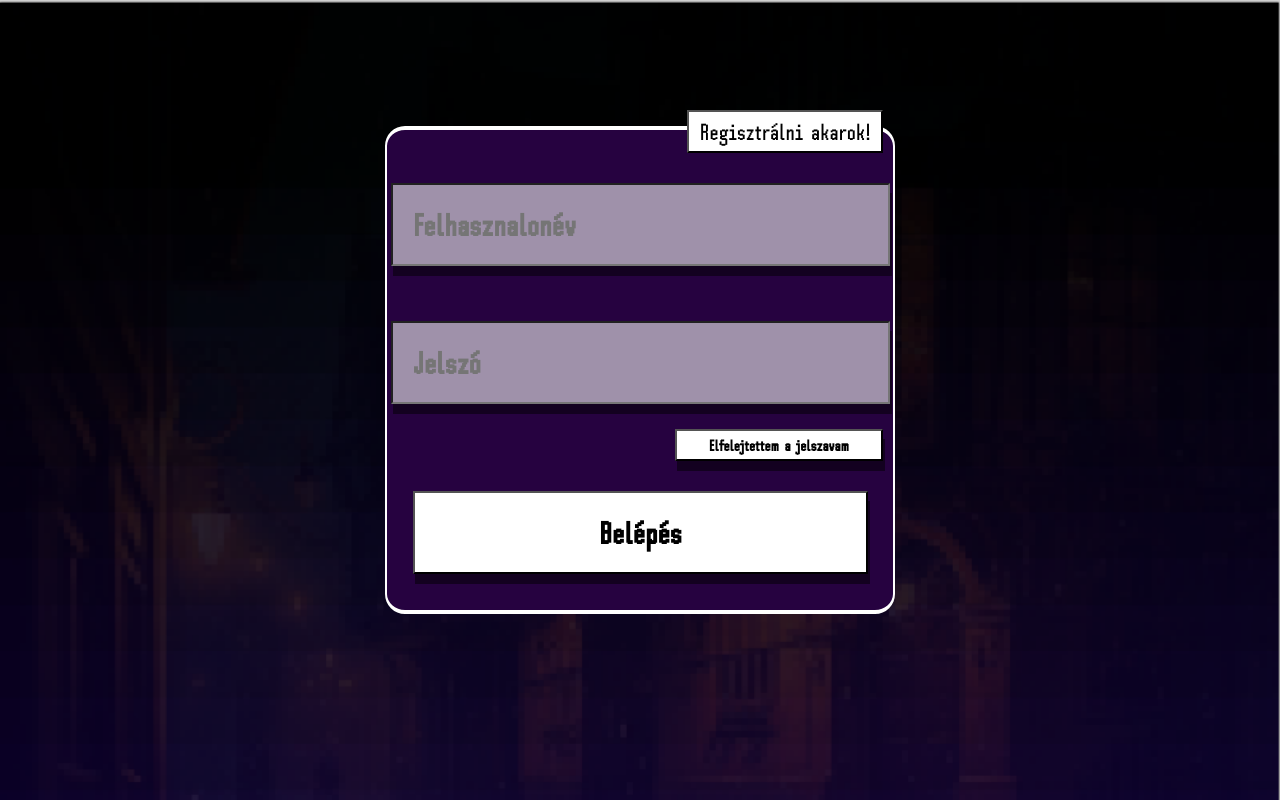
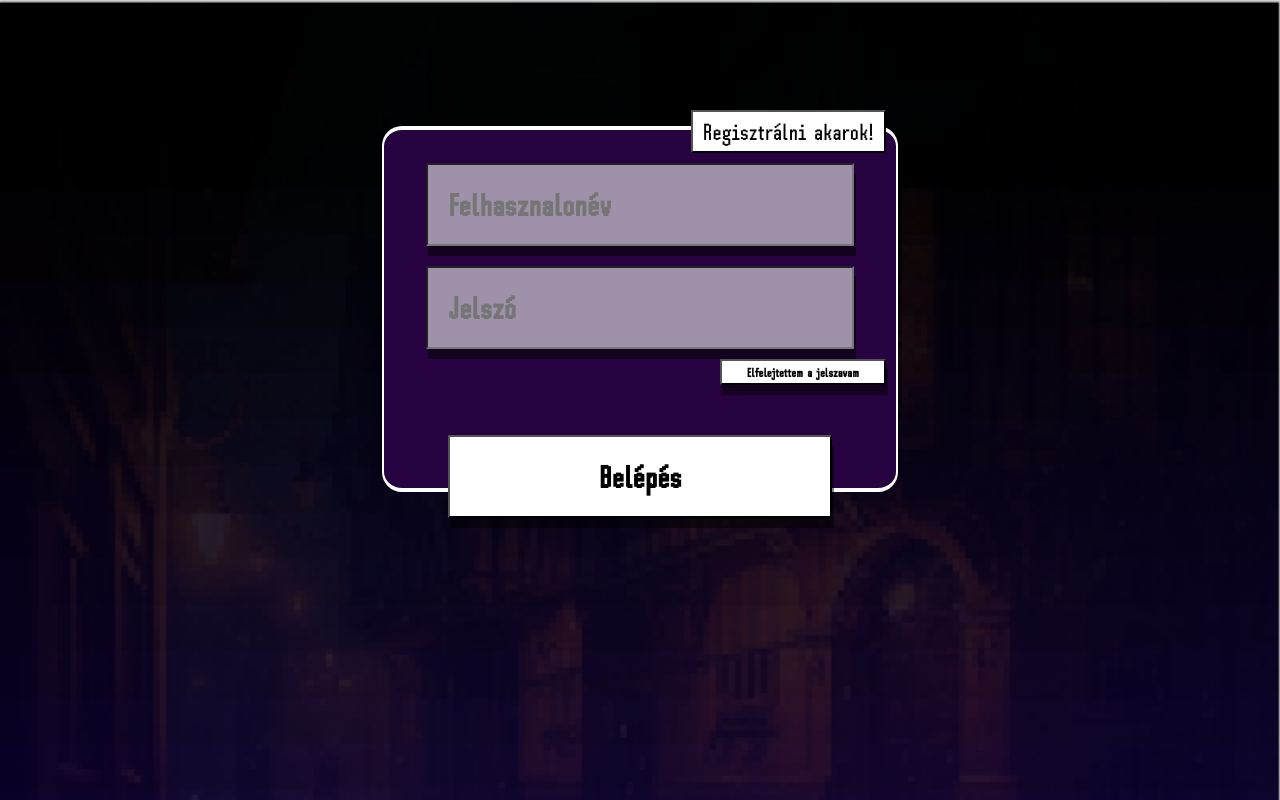
Before and after one commit to Vajaspiritos/Auction_House, a PHP site: page /Oldalak/belepes.php in a window 1280 px wide. Run offline with PHP 8.4, Linux system fonts and the light colour scheme.

Commit message:
belesep css fixálva

```diff
--- a/Resources/CSS/belepes.css
+++ b/Resources/CSS/belepes.css
@@ -1,7 +1,6 @@
 .login
 {
-	width:40%;
-	height: 60vh;
+	width:40vw;
 	margin: auto;
 	margin-top: 10%;
 	background-color: rgb(38, 2, 64);
@@ -11,7 +10,6 @@
 	border-radius: 20px;
 	text-align: center;
 	display: block;
-	transition: 1s;
 	opacity: 1;
 
 }
@@ -37,9 +35,9 @@
 .register input
 {
 margin-bottom: 15px;
-width: 90%;
+width: 40vw;
+max-width: 90%;
 margin-top: 15px;
-
 font-size: 2em;
 	font-weight: bold;
 	box-shadow: 2px 10px rgb(0,0,0,0.5);
@@ -56,16 +54,15 @@ font-size: 2em;
 	margin-top: -200px;
 }
 
-.login input
+.login input, #loginBtn
 {
-	margin-top: 30px;
-	margin-bottom: 25px;
-	width: 90%;
+	margin-top: 10px;
+	margin-bottom: 10px;
+	width: 75%;
 	font-size: 2em;
 	font-weight: bold;
 	box-shadow: 2px 10px rgb(0,0,0,0.5);
 	padding: 20px 20px;
-	margin-left: 0.1%;
 	background-color: rgb(240,240,240,0.6);
 }
 
@@ -84,7 +81,7 @@ font-size: 2em;
 float: right;
 width: 13em;
 height: 2em;
-font-size: 1em;
+font-size: 0.8em;
 text-align: center;
 margin-right: 10px;
 margin-bottom: 0px;
@@ -99,13 +96,14 @@ transition: 0.3s;
 #loginBtn
 {
 background-color: white;
-font-size: 2em;
 transition: 0.3s;
+position: relative;
+top: 40px;
 }
 
 #regBtn
 {
-	margin-top: 5%;
+	margin-top: 1vw;
 	width: 80%;
 	background-color: white;
 	font-size: 2em;
```
